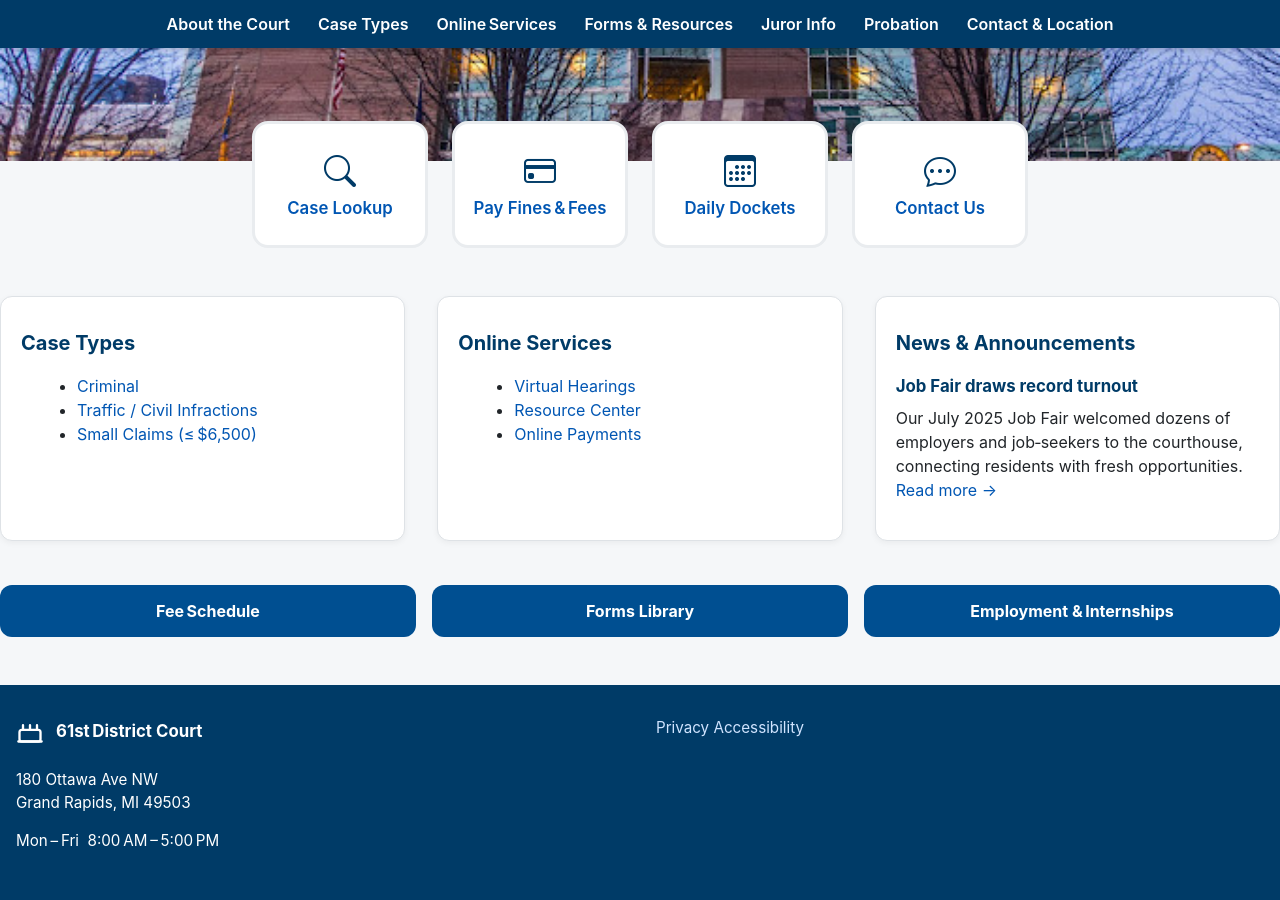
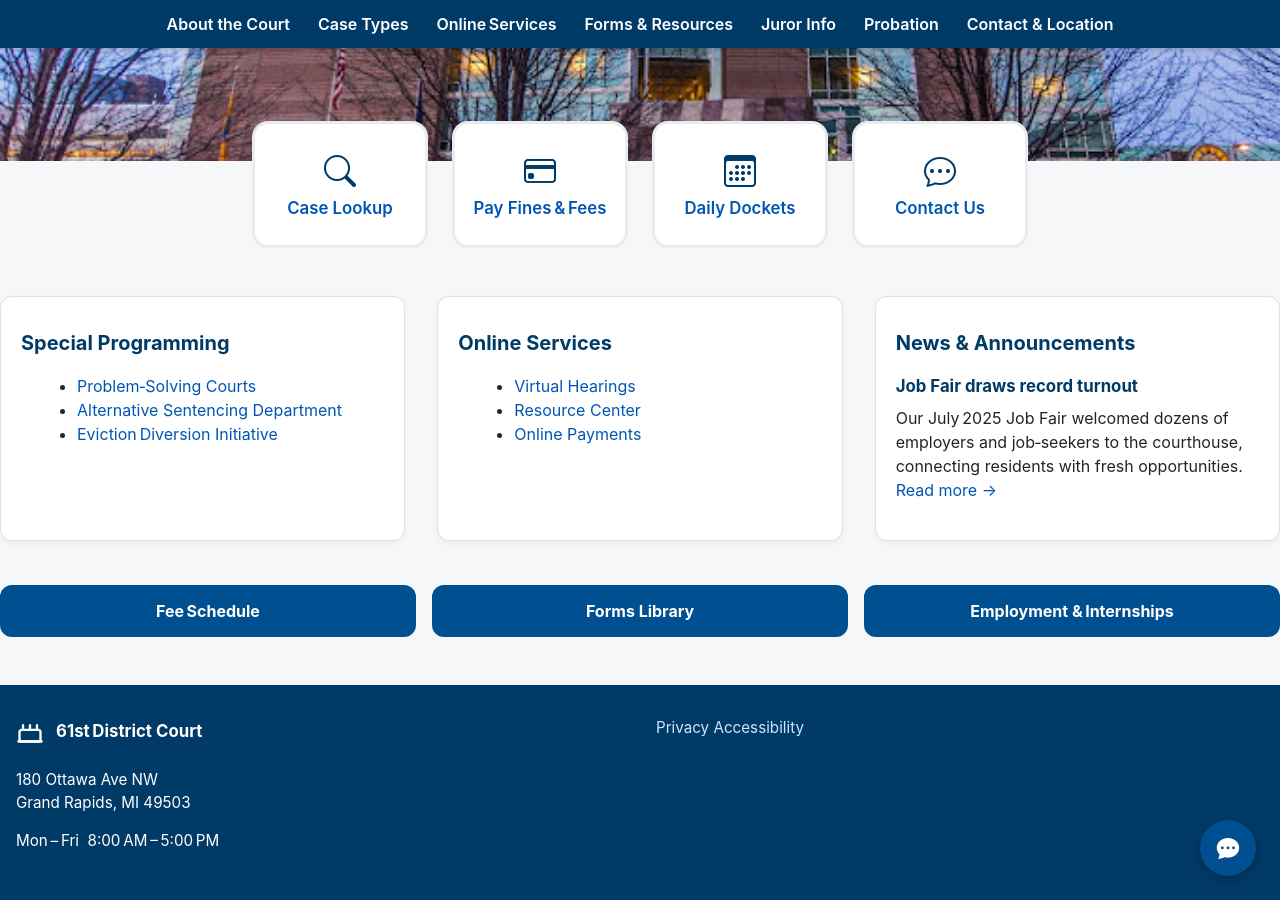
Before and after one commit to DrStern/DanFischer.github.io, a Jekyll site: the page built from index.md, in a window 1280 px wide and 900 px high, scrolled down 292 px. Built offline with Jekyll 4.4.1, drawn with Linux system fonts in a browser that asks for light colours.

Commit message:
Update index.md

```diff
--- a/index.md
+++ b/index.md
@@ -5,7 +5,7 @@ title: 61st District Court
 
 <!-- HERO -->
 <div class="hero text-center">
-  <h1>61st District Court</h1>
+  <h1>61st District Court</h1>
   <p>Achieving excellence, accountability, and transparency in our judiciary</p>
 </div>
 
@@ -32,13 +32,13 @@ title: 61st District Court
 <!-- THREE CARD SECTIONS -->
 <div class="section‑grid">
 
-  <!-- Case Types -->
+  <!-- Special Programming -->
   <section class="card">
-    <h2>Case Types</h2>
+    <h2>Special Programming</h2>
     <ul>
-      <li><a href="#">Criminal</a></li>
-      <li><a href="#">Traffic / Civil Infractions</a></li>
-      <li><a href="#">Small Claims (≤ $6,500)</a></li>
+      <li><a href="#">Problem‑Solving Courts</a></li>
+      <li><a href="#">Alternative Sentencing Department</a></li>
+      <li><a href="#">Eviction Diversion Initiative</a></li>
     </ul>
   </section>
 
@@ -56,7 +56,7 @@ title: 61st District Court
   <section class="card">
     <h2>News & Announcements</h2>
     <h3>Job Fair draws record turnout</h3>
-    <p>Our July 2025 Job Fair welcomed dozens of employers and job‑seekers to the courthouse, connecting residents with fresh opportunities. <a href="#">Read more&nbsp;→</a></p>
+    <p>Our July 2025 Job Fair welcomed dozens of employers and job‑seekers to the courthouse, connecting residents with fresh opportunities. <a href="#">Read more&nbsp;→</a></p>
   </section>
 
 </div>
@@ -67,3 +67,8 @@ title: 61st District Court
   <a href="#" class="big‑btn">Forms Library</a>
   <a href="#" class="big‑btn">Employment & Internships</a>
 </div>
+
+<!-- CHATBOT FLOATER -->
+<a href="#" class="chat-float" aria-label="Chatbot">
+  <i class="bi bi-chat-dots-fill"></i>
+</a>
```
